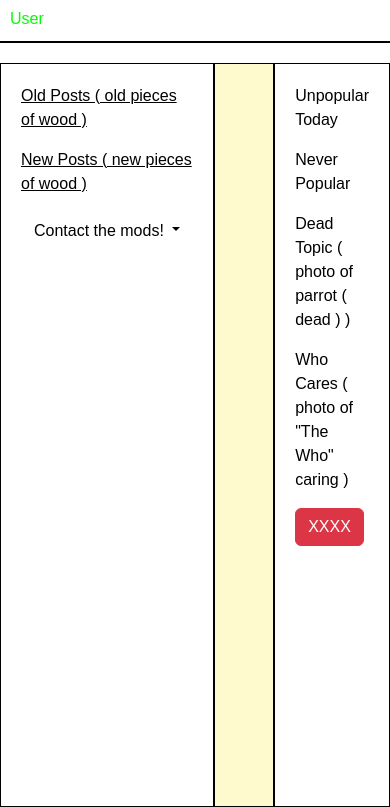
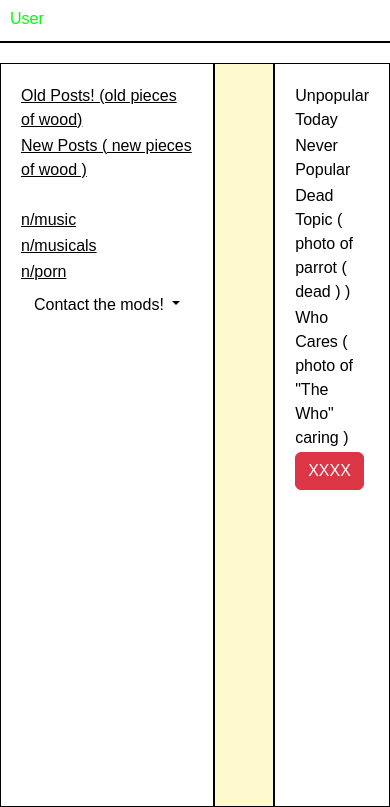
Before and after one commit to davespink/not-reddit.com, a plain HTML site: page index.html in a window 390 px wide. Shown: the part 116-923 px from the top of the page. Drawn offline with nearby package versions, Linux system fonts and the light colour scheme.

Commit message:
Before responsive design

```diff
--- a/index.html
+++ b/index.html
@@ -30,9 +30,15 @@
   </nav>
   <div class="my-container">
     <aside class="left-sidebar">
-      <p> <a href="#">Old Posts ( old pieces of wood )</a> </p>
-      <p> <a href="#">New Posts ( new pieces of wood )</a> </p>
 
+
+
+      <p><a href="#">Old Posts! (old pieces of wood)</a></p>
+      <p><a href="#">New Posts ( new pieces of wood )</a></p>
+      <br>
+      <p><a href="#">n/music</a></p>
+      <p><a href="#">n/musicals</a></p>
+      <p><a href="#">n/porn</a></p>
 
 
       <div class="dropdown">
@@ -60,7 +66,8 @@
             <a class="dropdown-item" href="#" data-bs-toggle="tooltip" title="The frontman of The Jam">Paul Weller</a>
           </li>
           <li>
-            <a class="dropdown-item" href="#" data-bs-toggle="tooltip" title="The Bloke in Quadraphenia"> Phil Daniels</a>
+            <a class="dropdown-item" href="#" data-bs-toggle="tooltip" title="The Bloke in Quadraphenia"> Phil
+              Daniels</a>
           </li>
           <li>
             <a class="dropdown-item" href="#" data-bs-toggle="tooltip" title="A photo of Captain Peter Townsend">
--- a/notreddit.css
+++ b/notreddit.css
@@ -1,4 +1,11 @@
 /* Base Styles */
+
+* {
+  margin: 0;
+  padding: 0;
+  box-sizing: border-box; /* Ensures consistent box model behavior */
+}
+
 body {
   background: white;
   color: black;
@@ -6,8 +13,14 @@ body {
   font-family: Arial, sans-serif;
 }
 
+
 a {
   color: black
+}
+
+p {
+  margin-top:0px;
+  margin-bottom:2px;
 }
 
 .hidden {
@@ -107,6 +120,13 @@ nav a {
     margin: 10px 0;
   }
 
+  /* Add spacing between paragraphs in the left sidebar
+  .left-sidebar p {
+    margin-bottom: 2px;
+
+     Adjust the spacing as needed
+  }*/
+
   nav {
     justify-content: space-around;
   }
```
